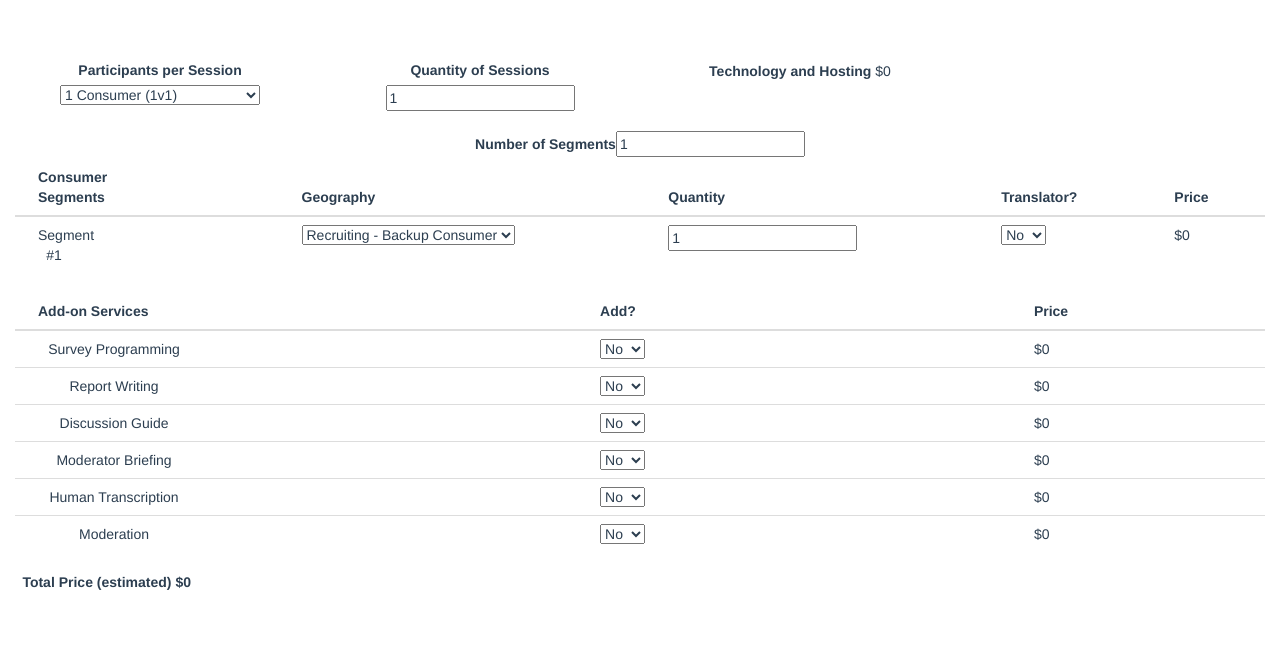
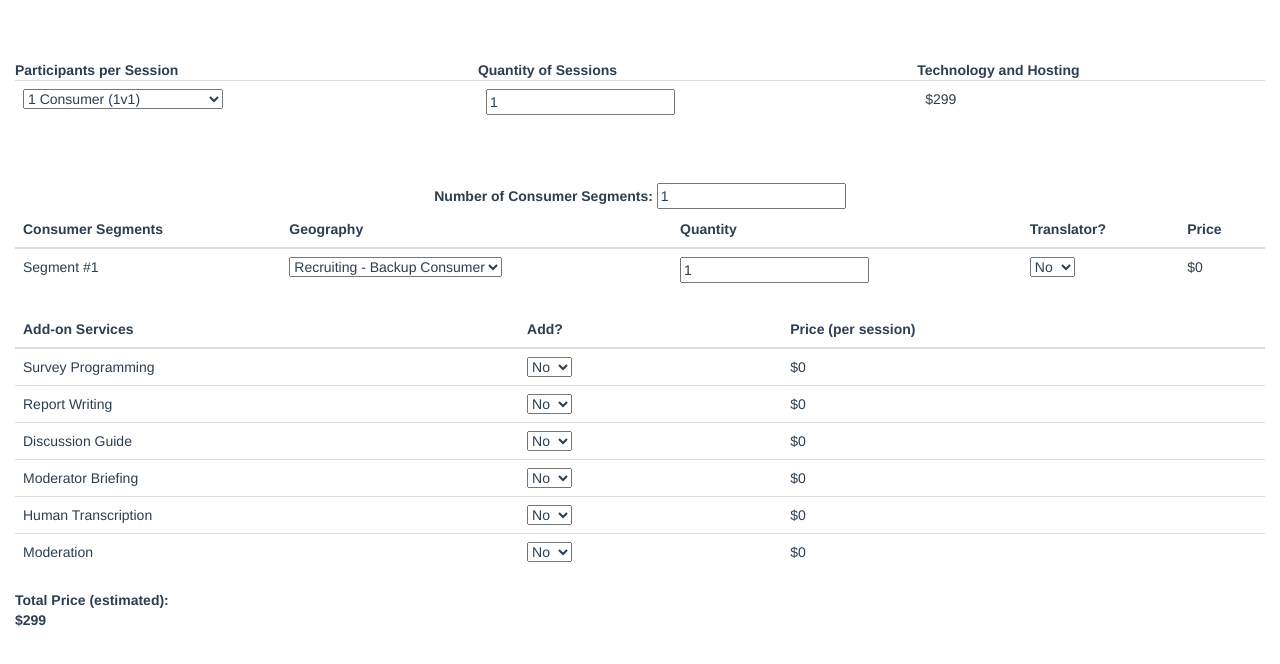
Before and after one commit to amizzo87/dio-calculator, a Vue app: page / in a window 1280 px wide. Shown: the top 664 px of the page. Built offline with nearby package versions, Linux system fonts and the light colour scheme.

Commit message:
making it prettier n stuff

```diff
--- a/src/App.vue
+++ b/src/App.vue
@@ -1,11 +1,12 @@
 <template>
   <div id="app">
     <projectrow></projectrow>
-  <br />
-    <div style="text-align:center;"><label>Number of Segments</label><input v-model="segments" type="number" min="1"/></div>
+    <br />
+    <br />
+    <div style="text-align:center;"><label>Number of Consumer Segments:</label> <input v-model="segments" type="number" min="1"/></div>
     <recruitingrow v-for="n in segments" v-bind:segments="n"></recruitingrow>
     <servicesrow></servicesrow>
-    <div class="col-md-2"><label>Total Price (estimated) ${{ totalPrice }}</label></div>
+    <div class="col-md-2"><label>Total Price (estimated): ${{ totalPrice }}</label></div>
   </div>
 </template>
 
@@ -27,7 +28,7 @@ export default {
   data () {
     return {
       segments: 1,
-      totalPrice: 0,
+      totalPrice: 299,
       nodePrices: []
     }
     },
@@ -48,7 +49,7 @@ export default {
       for (var i in this.nodePrices) {
         sumPrice += this.nodePrices[i]["atts"][0]["price"];
       }
-      this.totalPrice = sumPrice;
+      this.totalPrice = ( sumPrice == 0 ? this.totalPrice : sumPrice );
     }
     }
     },
@@ -88,7 +89,7 @@ export default {
   font-family: 'Avenir', Helvetica, Arial, sans-serif;
   -webkit-font-smoothing: antialiased;
   -moz-osx-font-smoothing: grayscale;
-  text-align: center;
+  /* text-align: center; */
   color: #2c3e50;
   margin-top: 60px;
 }
--- a/src/components/ProjectRow.vue
+++ b/src/components/ProjectRow.vue
@@ -1,24 +1,27 @@
 <template>
   <div class="container-fluid" id="recruitingrow">
-    <div class="row">
-      <div class="col-md-3"><label>Participants per Session</label>
-        <select>
+    <table class="table">
+      <thead>
+      <th>Participants per Session</th>
+      <th>Quantity of Sessions</th>
+      <th>Technology and Hosting</th>
+      </thead>
+      <tbody>
+      <tr>
+        <td><select>
           <option value="1">1 Consumer (1v1)</option>
           <option value="2">2 Consumers (Dyad)</option>
           <option value="3">3 Consumers (Triad)</option>
           <option value="4">4 Consumers (Focus Group)</option>
           <option value="5">5 Consumers (Focus Group)</option>
           <option value="6">6 Consumers (Focus Group)</option>
-        </select>
+        </select></td>
+        <td><input v-model="sessionQty" type="number" min="1" /></td>
+        <td>${{ techPrice }}</td>
+      </tr>
+      </tbody>
+      </table>
       </div>
-      <div class="col-md-3">
-    <label>Quantity of Sessions</label>
-      <input v-model="sessionQty" type="number" min="1" />
-    </div>
-      <div class="col-md-6"></div>
-      <div class="col-md-3"><label>Technology and Hosting</label> ${{ techPrice }} </div>
-      </div>
-</div>
 </template>
 
 <script>
@@ -28,7 +31,7 @@ export default {
   name: 'projectrow',
   data () {
     return {
-      techPrice: 0,
+      techPrice: 299,
       sessionQty: 1
     }
   },
--- a/src/components/RecruitingRow.vue
+++ b/src/components/RecruitingRow.vue
@@ -1,38 +1,23 @@
 <template>
   <div class="container-fluid" id="recruitingrow">
-    <!-- <ul>
-      <li v-for="(sku, index) in skus">
-        {{ index }} - {{ sku["Product Name"] }}
-      </li>
-    </ul> -->
-
-    <!-- Start Consumer Recruiting Quotas -->
-    <!--<div class="row">
-      <div class="col-md-3">Segment {{segments}}</div>
-      <div class="col-md-3"><select v-model="selected" id="skuSelect"><option v-for="(sku, index) in skus" v-if='sku["Product Family"] == "Recruiting"' :value="+index">{{ sku["Product Name"] }}</option></select></div>
-      <div class="col-md-2"><input v-model="quantity" type="number" min="1"/></div>
-      <div class="col-md-2"><select v-model="translator"><option value="199">Yes</option><option value="0">No</option></select></div>
-      <div class="col-md-2">${{ calcPrice }}</div>
-
-    </div>-->
 
     <table class="table">
       <thead>
       <tr v-show="segments == 1">
-        <th><div class="col-md-3">Consumer Segments</div></th>
-        <th><div class="col-md-3">Geography</div></th>
-        <th><div class="col-md-2">Quantity</div></th>
-        <th><div class="col-md-2">Translator?</div></th>
-        <th><div class="col-md-2">Price</div></th>
+        <th>Consumer Segments</th>
+        <th>Geography</th>
+        <th>Quantity</th>
+        <th>Translator?</th>
+        <th>Price</th>
       </tr>
       </thead>
       <tbody>
       <tr>
-        <td><div class="col-md-3">Segment #{{segments}}</div></td>
-        <td><div class="col-md-3"><select v-model="selected" id="skuSelect"><option v-for="(sku, index) in skus" v-if='sku["Product Family"] == "Recruiting"' :value="+index">{{ sku["Product Name"] }}</option></select></div></td>
-        <td><div class="col-md-2"><input v-model="quantity" type="number" min="1"/></div></td>
-        <td><div class="col-md-2"><select v-model="translator"><option value="199">Yes</option><option value="0">No</option></select></div></td>
-        <td><div class="col-md-2">${{ calcPrice }}</div></td>
+        <td>Segment #{{segments}}</td>
+        <td><select v-model="selected" id="skuSelect"><option v-for="(sku, index) in skus" v-if='sku["Product Family"] == "Recruiting"' :value="+index">{{ sku["Product Name"] }}</option></select></td>
+        <td><input v-model="quantity" type="number" min="1"/></td>
+        <td><select v-model="translator"><option value="199">Yes</option><option value="0">No</option></select></td>
+        <td>${{ calcPrice }}</td>
       </tr>
       </tbody>
 
--- a/src/components/ServicesRow.vue
+++ b/src/components/ServicesRow.vue
@@ -5,31 +5,31 @@
 <table class="table">
   <thead>
 <tr>
-  <th><div class="col-md-4">Add-on Services</div></th>
-  <th><div class="col-md-3">Add?</div></th>
-  <th><div class="col-md-3"></div></th>
-  <th><div class="col-md-2">Price</div></th>
+  <th>Add-on Services</th>
+  <th>Add?</th>
+  <th></th>
+  <th>Price (per session)</th>
 </tr>
 </thead>
   <tbody>
 
   <tr>
-  <td><div class="col-md-4">Survey Programming</div></td><td><div class="col-md-3"><select v-model="surveyProgramming"><option value="999">Yes</option><option value="0">No</option></select></div></td><td><div class="col-md-3"></div></td><td><div class="col-md-2">${{surveyProgramming}}</div></td>
+  <td>Survey Programming</td><td><select v-model="surveyProgramming"><option value="999">Yes</option><option value="0">No</option></select></td><td></td><td>${{surveyProgramming}}</td>
 </tr>
 <tr>
-  <td><div class="col-md-4">Report Writing</div></td><td><div class="col-md-3"><select v-model="reportWriting"><option value="1500">Yes</option><option value="0">No</option></select></div></td><td><div class="col-md-3"></div></td><td><div class="col-md-2">${{reportWriting}}</div></td>
+  <td>Report Writing</td><td><select v-model="reportWriting"><option value="1500">Yes</option><option value="0">No</option></select></td><td></td><td>${{reportWriting}}</td>
 </tr>
 <tr>
-  <td><div class="col-md-4">Discussion Guide</div></td><td><div class="col-md-3"><select v-model="discussionGuide"><option value="500">Yes</option><option value="0">No</option></select></div></td><td><div class="col-md-3"></div></td><td><div class="col-md-2">${{discussionGuide}}</div></td>
+  <td>Discussion Guide</td><td><select v-model="discussionGuide"><option value="500">Yes</option><option value="0">No</option></select></td><td></td><td>${{discussionGuide}}</td>
 </tr>
 <tr>
-  <td><div class="col-md-4">Moderator Briefing</div></td><td><div class="col-md-3"><select v-model="moderatorBriefing"><option value="500">Yes</option><option value="0">No</option></select></div></td><td><div class="col-md-3"></div></td><td><div class="col-md-2">${{moderatorBriefing}}</div></td>
+  <td>Moderator Briefing</td><td><select v-model="moderatorBriefing"><option value="500">Yes</option><option value="0">No</option></select></td><td></td><td>${{moderatorBriefing}}</td>
 </tr>
 <tr>
-  <td><div class="col-md-4">Human Transcription</div></td><td><div class="col-md-3"><select v-model="humanTranscription"><option value="135">Yes</option><option value="0">No</option></select></div></td><td><div class="col-md-3"></div></td><td><div class="col-md-2">${{humanTranscription}}</div></td>
+  <td>Human Transcription</td><td><select v-model="humanTranscription"><option value="135">Yes</option><option value="0">No</option></select></td><td></td><td>${{humanTranscription}}</td>
 </tr>
 <tr>
-  <td><div class="col-md-4">Moderation</div></td><td><div class="col-md-3"><select v-model="moderation"><option value="500">Yes</option><option value="0">No</option></select></div></td><td><div class="col-md-3"></div></td><td><div class="col-md-2">${{moderation}}</div></td>
+  <td>Moderation</td><td><select v-model="moderation"><option value="500">Yes</option><option value="0">No</option></select></td><td></td><td>${{moderation}}</td>
 </tr>
 </tbody>
   </table>
```
